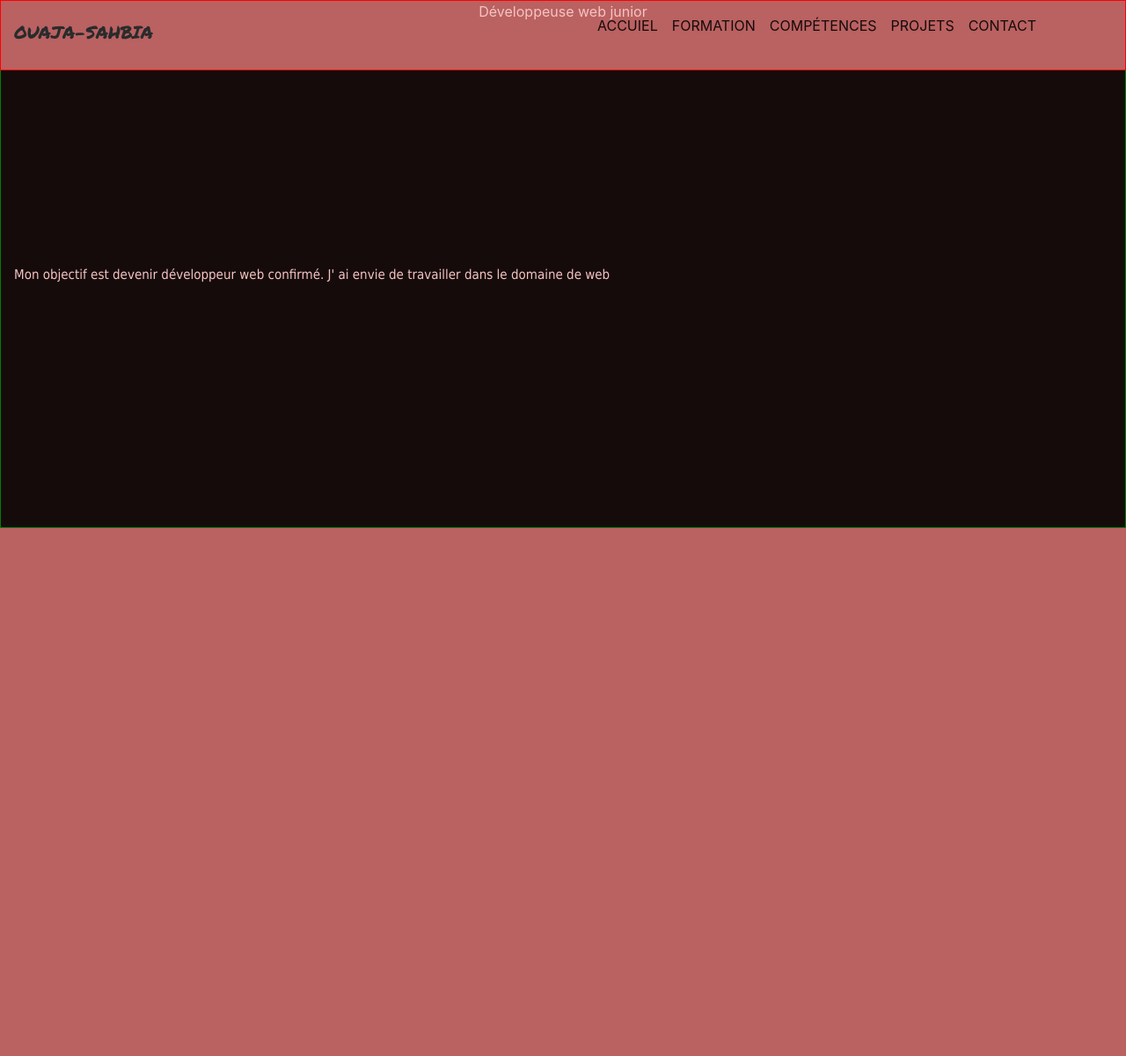
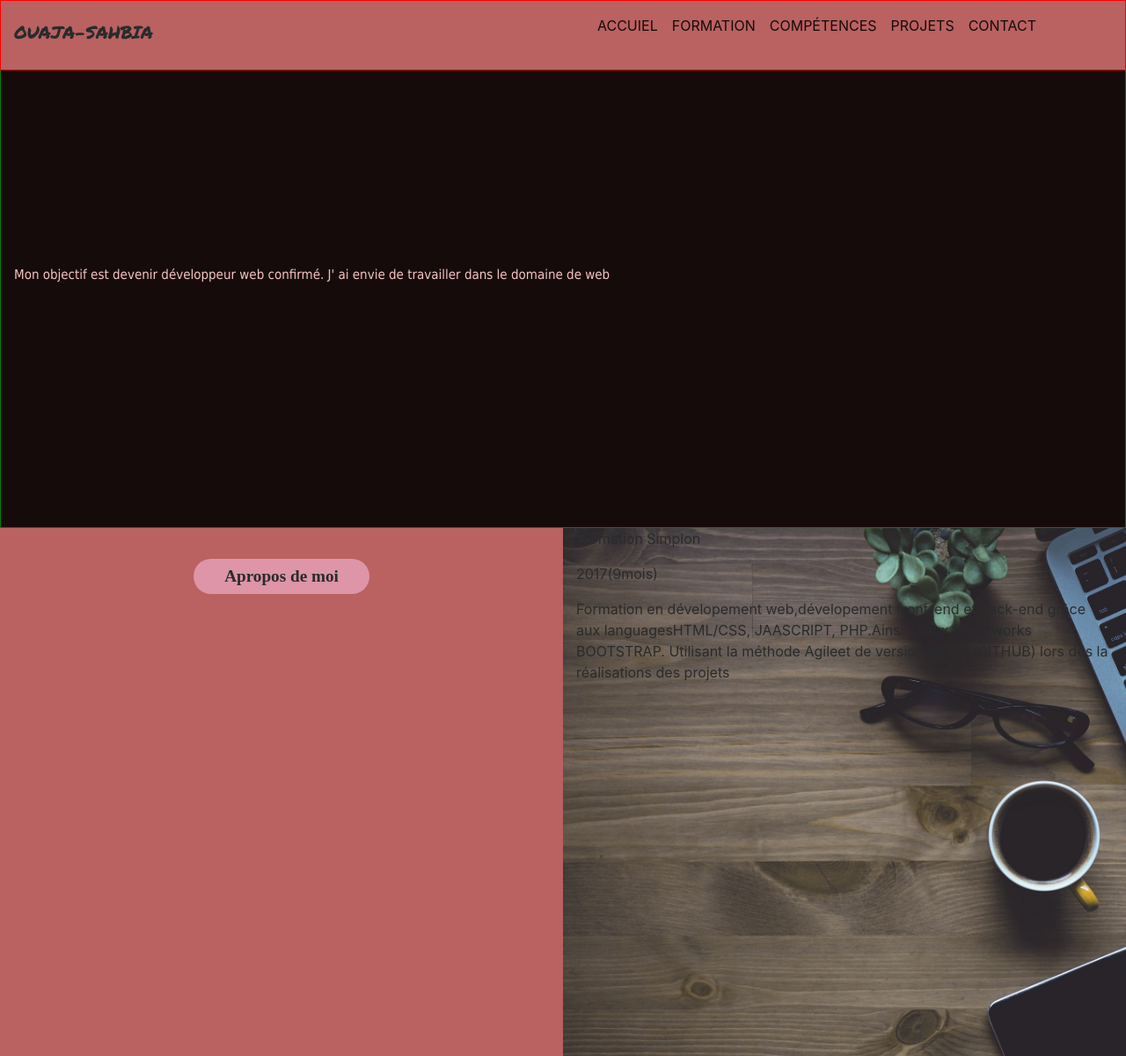
Before and after one commit to bettoumi/portfolio, a PHP site: page / in a window 1280 px wide. Shown: the whole page at 88% size. Run offline with PHP 8.4, Linux system fonts and the light colour scheme.

Commit message:
style about me section

```diff
--- a/css/main.css
+++ b/css/main.css
@@ -104,6 +104,7 @@
    height: 80px;
    position:fixed;
    border:1px solid red;
+   z-index: 100;
 
 }
  .entete, #menu
@@ -160,15 +161,35 @@
     color:#f5c4c2;
 }
 
-
+                /*------- ---Style aboutme section----------*/
 
 #aboutme
 {
     background-color: #ba6161;
     height: 600px;
 }
+.aboutright
+{
+    background: url('../img/about-background.jpg') center no-repeat  fixed;
+    background-size: cover;
+    height: 100%;
+}
 
+.aboutleft h3
+{
+    font-size: 1.2em;
+    background-color: #DD95A7;
+     width: 200px;
+    font-family: 'Merriweather', serif;
+    font-weight: 700;
+    height: 40px;
+    line-height: 40px;
+    border-radius: 30px;
+     text-align: center;
+    display: block;
+    margin:35px auto 50px auto;
 
+}
 
 
 
--- a/index.html
+++ b/index.html
@@ -77,9 +77,25 @@
 
     <section class="row" id="aboutme" >
        <article class="col-12 col-sm-6 col-lg-6 aboutleft">
+             <h3>Apropos de moi</h3>
 
        </article>
-       <article class=" col-12 col-sm-6 col-lg-6aboutright">
+       <article class=" col-12 col-sm-6 col-lg-6 aboutright">
+           <div class="cursus">
+               <p>Formation Simplon</p>
+               <p>2017(9mois)</p>
+               <p>Formation en dévelopement web,dévelopement front-end et back-end grâce aux languagesHTML/CSS, JAASCRIPT, PHP.Ainsi quaux frameworks BOOTSTRAP.
+               Utilisant la méthode Agileet de versioning(GIT/GITHUB) lors des la réalisations des projets</p>
+
+
+           </div>
+           <div class="cursus">
+
+           </div>
+           <div class="cursus">
+
+           </div>
+
 
        </article>
 
```
Also changed, not shown: img/about-background.jpg (added).
